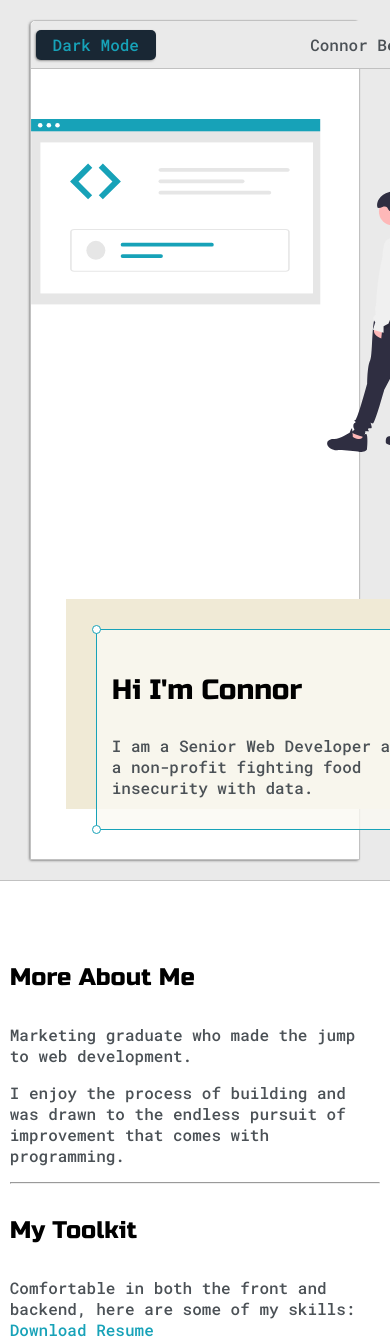
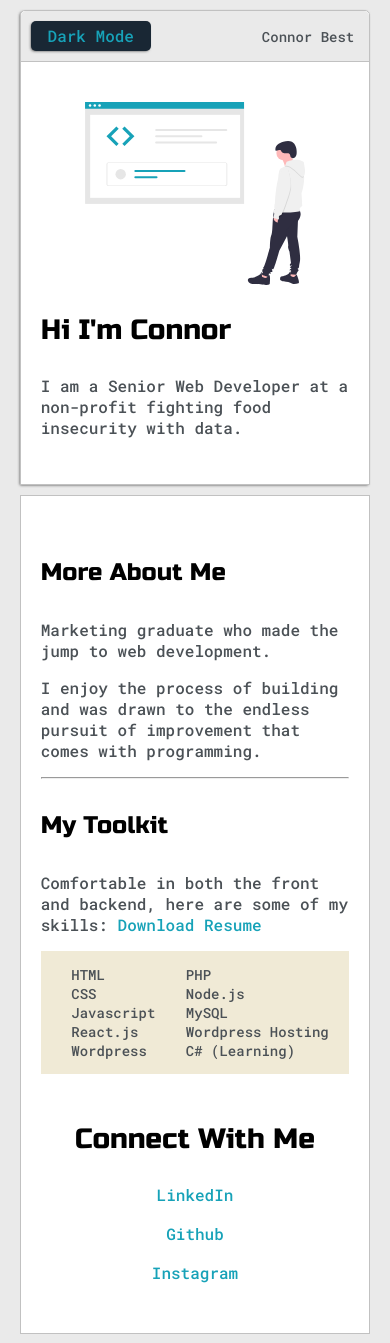
Before and after one commit to connorwbest/PortfolioPersonal-2020, a plain HTML site: page index.html in a window 390 px wide. Shown: the top 1343 px of the page. Drawn offline with Linux system fonts and the light colour scheme.

Commit message:
mobile responsiveness for phone

```diff
--- a/default.css
+++ b/default.css
@@ -230,6 +230,10 @@ ul {
   background-color: #7E4C74;
 }
 
+.mobile-intro {
+  display: none;
+}
+
 .right-column {
   grid-area: right-column;
   display: grid;
@@ -391,16 +395,72 @@ ul {
 }
 
 @media screen and (max-width: 800px) {
+
+  .s1 {
+    border-bottom: none;
+  }
+
   .intro-wrapper {
     grid-template-columns: 1fr;
+    grid-template-rows: 1fr;
     grid-template-areas:
       'nav-wrapper'
       'left-column'
       'right-column'
     ;
+
+    margin: 10px;
+  }
+
+  .theme-btn {
+    margin: 10px;
+  }
+
+  .left-column {
+    padding: 40px 0px 0px;
   }
 
   .right-column {
     justify-content: center;
+    padding: 0px 20px;
+    margin-bottom: 30px;
   }
+
+  #profile-pic {
+    width: 220px
+  }
+
+  #preview-shadow {
+    display: none;
+  }
+
+  .mobile-intro {
+    display: block;
+  }
+
+  .s2 {
+    background-color: var(--mainColor);
+    border-bottom: none;
+  }
+
+  .about-wrapper {
+    background-color: var(--secondaryColor);
+    border: 1px solid var(--borderColor);
+
+    margin: 0px 10px;
+    padding: 30px 20px 50px;
+    grid-template-columns: auto;
+    gap: 20px;
+  }
+
+  ul {
+    font-size: 14px;
+    padding-inline-start: 10px;
+  }
+
+  #social-img {
+    display: none;
+  }
+
+
 }
--- a/index.html
+++ b/index.html
@@ -43,14 +43,21 @@
             />
           </div>
           <div class="right-column">
+            <div class="mobile-intro">
+              <h3>Hi I'm Connor</h3>
+              <p>
+                I am a Senior Web Developer at a non-profit fighting food
+                insecurity with data.
+              </p>
+            </div>
             <div id="preview-shadow">
               <div id="preview">
                 <div id="corner-tl" class="corner"></div>
                 <div id="corner-tr" class="corner"></div>
                 <h3>Hi I'm Connor</h3>
                 <p>
-                  I am a Senior Web Developer at a non-profit fighting
-                  food insecurity with data.
+                  I am a Senior Web Developer at a non-profit fighting food
+                  insecurity with data.
                 </p>
                 <div id="corner-br" class="corner"></div>
                 <div id="corner-bl" class="corner"></div>
@@ -66,11 +73,10 @@
         <div class="about-wrapper">
           <div class="about-me">
             <h4>More About Me</h4>
+            <p>Marketing graduate who made the jump to web development.</p>
             <p>
-              Marketing graduate who made the jump to web development.
-            </p>
-            <p>
-              I enjoy the process of building and was drawn to the endless pursuit of improvement that comes with programming.
+              I enjoy the process of building and was drawn to the endless
+              pursuit of improvement that comes with programming.
             </p>
 
             <hr />
@@ -78,8 +84,11 @@
             <h4>My Toolkit</h4>
 
             <p>
-              Comfortable in both the front and backend, here are some of my skills:
-              <a href="./images/ConnorBestResume20.pdf" target="_blank">Download Resume</a>
+              Comfortable in both the front and backend, here are some of my
+              skills:
+              <a href="./images/ConnorBestResume20.pdf" target="_blank"
+                >Download Resume</a
+              >
             </p>
 
             <div id="skills">
@@ -103,11 +112,17 @@
           <div class="social-links">
             <img id="social-img" src="./images/undraw_code_thinking_1jeh.svg" />
             <h3>Connect With Me</h3>
-            <a href="https://www.linkedin.com/in/connorbest/" target="_blank">LinkedIn</a>
+            <a href="https://www.linkedin.com/in/connorbest/" target="_blank"
+              >LinkedIn</a
+            >
             <br />
             <a href="https://github.com/connorwbest" target="_blank">Github</a>
             <br />
-            <a href="https://www.instagram.com/connorwbest/?hl=af" target="_blank">Instagram</a>
+            <a
+              href="https://www.instagram.com/connorwbest/?hl=af"
+              target="_blank"
+              >Instagram</a
+            >
           </div>
         </div>
       </div>
@@ -123,7 +138,8 @@
               <div class="post-preview">
                 <h6 class="post-title">Full Cart</h6>
                 <p class="post-intro">
-                  America's virtual food bank, a program of Feeding Children Everywhere.
+                  America's virtual food bank, a program of Feeding Children
+                  Everywhere.
                 </p>
                 <a href="https://fullcart.org/" target="_blank">Visit Site</a>
               </div>
@@ -136,9 +152,14 @@
               <div class="post-preview">
                 <h6 class="post-title">Feeding Children Everywhere</h6>
                 <p class="post-intro">
-                  Feeding Children Everywhere's main website, click to learn about our programs.
+                  Feeding Children Everywhere's main website, click to learn
+                  about our programs.
                 </p>
-                <a href="https://www.feedingchildreneverywhere.com/" target="_blank">Visit Site</a>
+                <a
+                  href="https://www.feedingchildreneverywhere.com/"
+                  target="_blank"
+                  >Visit Site</a
+                >
               </div>
             </div>
           </div>
@@ -180,7 +201,14 @@
       </div>
     </section> -->
 
-    <div style="display: none;">Icons made by <a href="https://www.flaticon.com/authors/freepik" title="Freepik">Freepik</a> from <a href="https://www.flaticon.com/" title="Flaticon"> www.flaticon.com</a></div>
+    <div style="display: none">
+      Icons made by
+      <a href="https://www.flaticon.com/authors/freepik" title="Freepik"
+        >Freepik</a
+      >
+      from
+      <a href="https://www.flaticon.com/" title="Flaticon"> www.flaticon.com</a>
+    </div>
 
     <script src="script.js"></script>
   </body>
```
